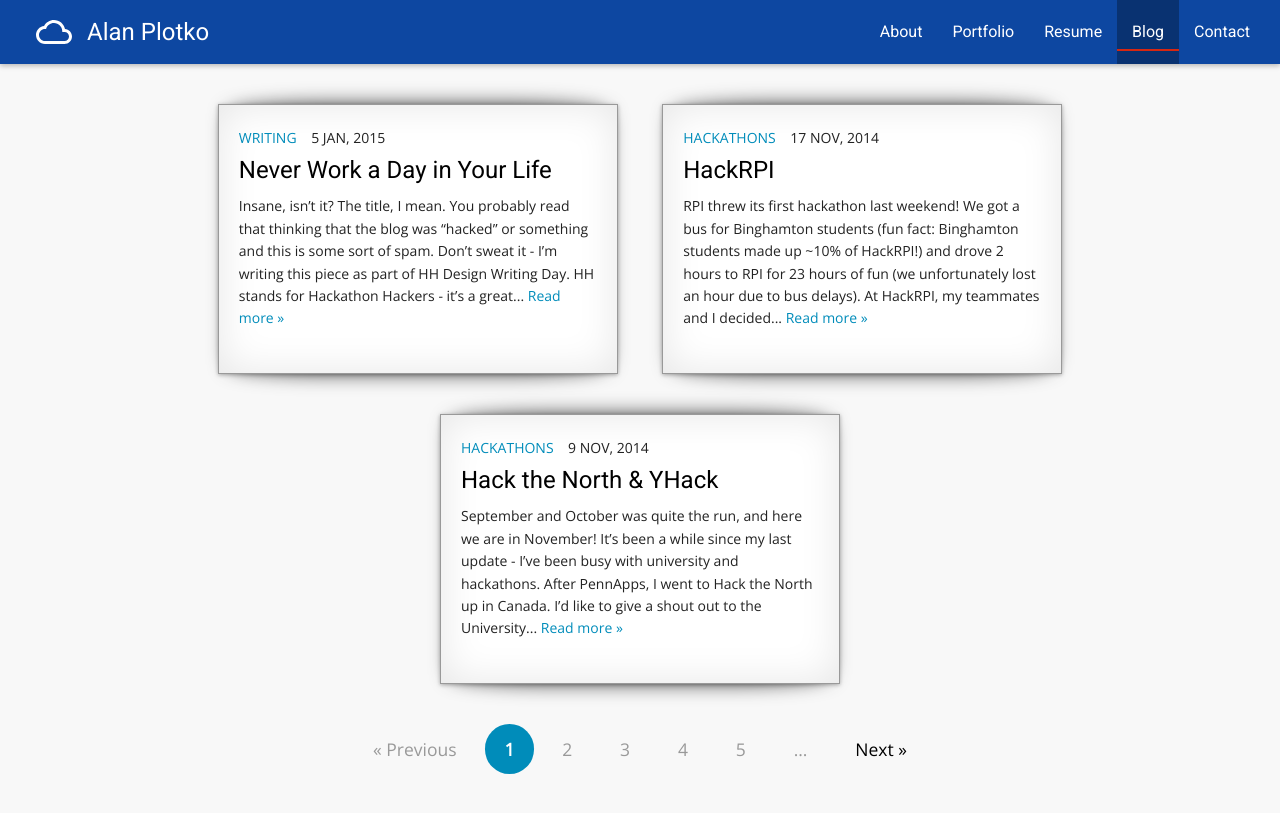
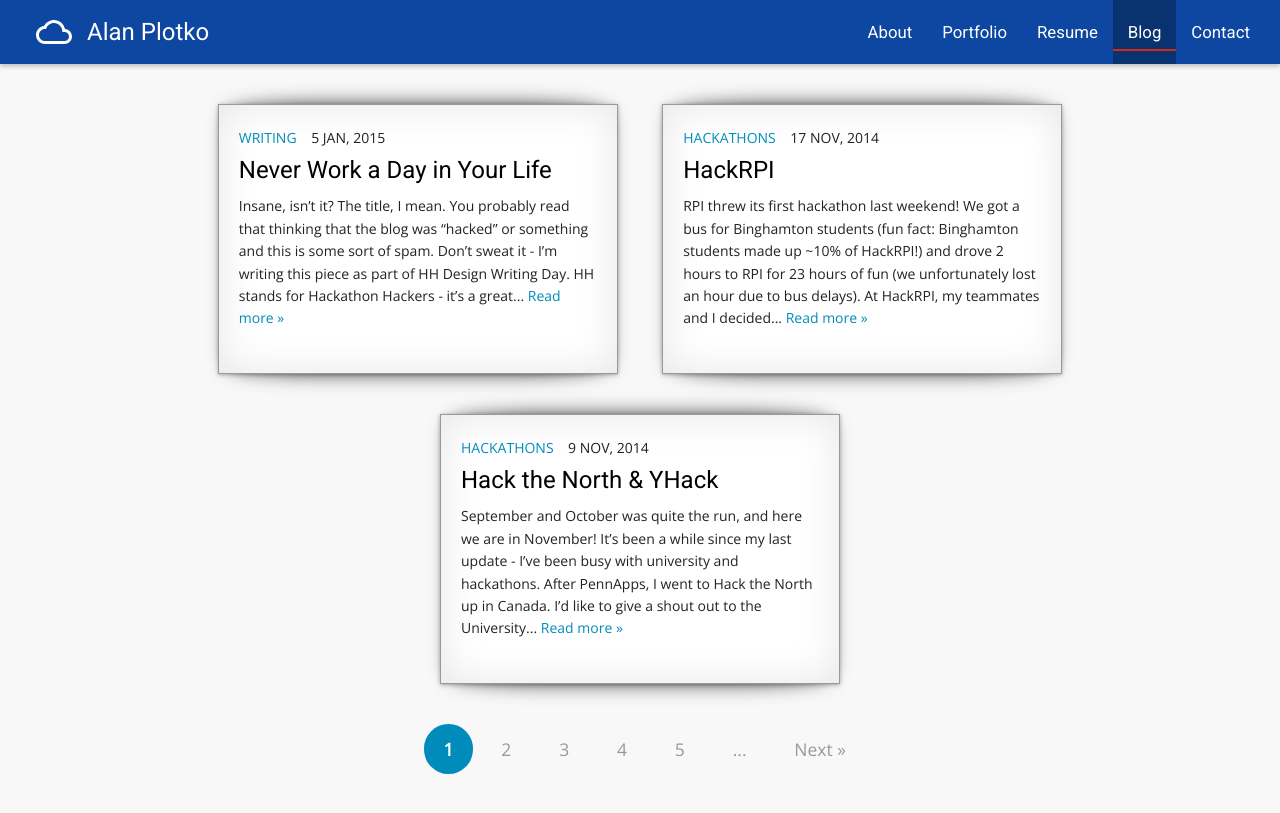
Before and after one commit to alanplotko/portfolio-blog, a Jekyll site: the page built from blog/index.html, in a window 1280 px wide. Shown: the top 813 px of the page. Built offline with Jekyll 4.4.1, drawn with Linux system fonts in a browser that asks for light colours; the list of posts is cut into pages by our own code.

Commit message:
Increase navigation font size; fix front background image to bottom

```diff
--- a/assets/css/main.css
+++ b/assets/css/main.css
@@ -66,7 +66,7 @@
 
 .top-bar-section ul.right li > a {
 	font-family: 'Roboto', sans-serif;
-	font-size: 1rem;
+	font-size: 1.05rem;
 	line-height: 4rem!important;
 }
 
@@ -235,7 +235,7 @@
 	border-radius: 30px;
 }
 
-ul#blog li.arrow:not(.unavailable) a,
-ul#blog li.arrow:not(.unavailable) button {
-	color: #000;
+ul#blog li.arrow.unavailable a,
+ul#blog li.arrow.unavailable button {
+	display: none;
 }
--- a/assets/css/splash.css
+++ b/assets/css/splash.css
@@ -7,15 +7,15 @@
 }
 
 body::after {
+	position: fixed;
+	top: 0;
+	left: 0;
 	background: url("/assets/img/cosmic.png") no-repeat bottom fixed;
 	background-size: cover;
 	opacity: 0.2;
 	content: "";
 	z-index: -1;
 	display: block;
-	position: fixed;
-	top: 0;
-	left: 0;
 	width: 100%;
 	height: 100%;
 }
```
